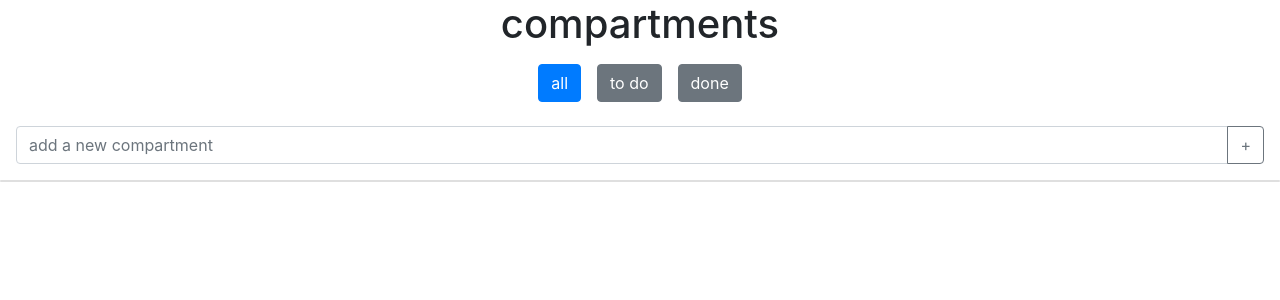
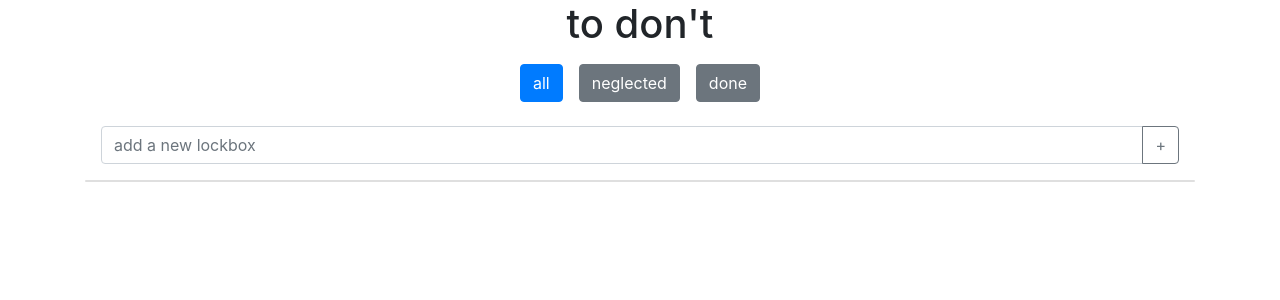
Before and after one commit to rlmead/compartments, a React (Create React App) app: page / in a window 1280 px wide. Shown: the top 300 px of the page. Built offline with nearby package versions, Linux system fonts and the light colour scheme.

Commit message:
rewording UI

```diff
--- a/src/App.js
+++ b/src/App.js
@@ -12,7 +12,7 @@ class App extends React.Component {
     };
     this.viewButtons = [
       'all',
-      'to do',
+      'neglected',
       'done'
     ];
     this.setView = this.setView.bind(this);
@@ -122,7 +122,8 @@ class App extends React.Component {
     return (
       <>
         {/* header */}
-        <h1>compartments</h1>
+        <div className='container'>
+          <h1>to don't</h1>
           {/* render buttons that will setState of itemView */}
           {
             // generate buttons dynamically using props.pages
@@ -144,7 +145,7 @@ class App extends React.Component {
               id='compartmentInput'
               type='text'
               className='form-control'
-            placeholder='add a new compartment'
+              placeholder='add a new lockbox'
               aria-describedby='button-addon2'
               onKeyPress={this.handleKeyPress}>
             </input>
@@ -181,6 +182,7 @@ class App extends React.Component {
               }
             </div>
           </div>
+        </div>
       </>
     );
   }
--- a/src/Compartment.js
+++ b/src/Compartment.js
@@ -23,7 +23,7 @@ class Compartment extends React.Component {
         // determine which items to display according to itemView
         let itemsToRender;
         switch (this.props.itemView) {
-            case 'to do':
+            case 'neglected':
                 itemsToRender = this.props.data.filter(item => (item.done === false));
                 break;
             case 'done':
@@ -36,7 +36,6 @@ class Compartment extends React.Component {
         return (
             <>
                 <div className='card-header border' id='headingOne'>
-                    <div className='container'>
                     <div className='row'>
                         <div className='col-1'>
                             {
@@ -59,7 +58,6 @@ class Compartment extends React.Component {
                         </div>
                     </div>
                 </div>
-                </div>
                 <div
                     id='collapseOne'
                     className={'collapse ' + ((this.state.display) ? 'show' : 'hidden')}
@@ -71,7 +69,8 @@ class Compartment extends React.Component {
                                 id={'input-' + this.props.id}
                                 data-compartment={this.props.compartmentName}
                                 type='text'
-                                className='form-control' placeholder='compartmentalize a thought'
+                                className='form-control'
+                                placeholder='lock something away'
                                 aria-describedby='button-addon2'
                                 onKeyPress={this.props.handleKeyPress}>
                             </input>
```
Lines whose indentation alone changed are shown as unchanged.
